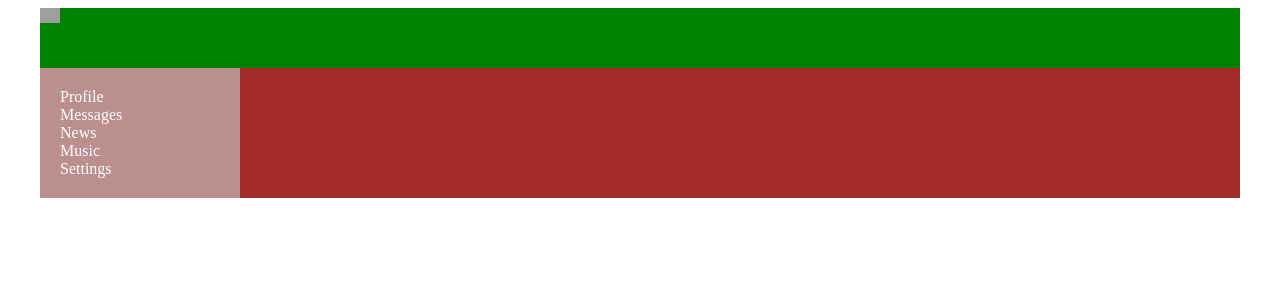
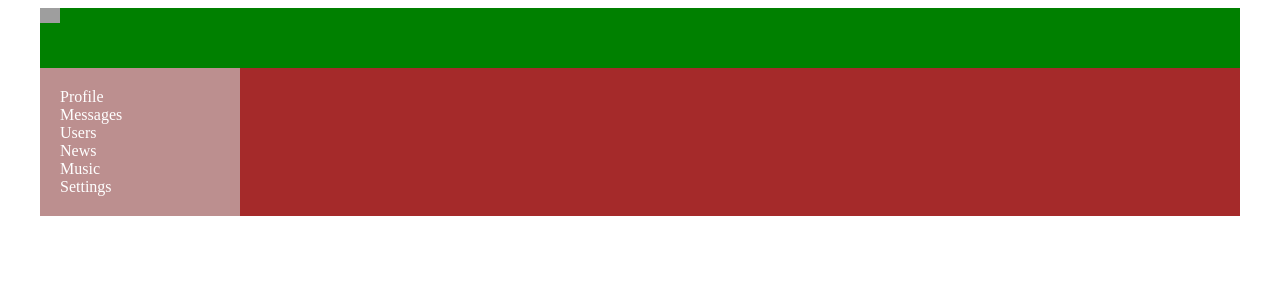
Before and after one commit to Srh-Yakovenko-ua/samurai-way, a React (Create React App) app: page / in a window 1280 px wide. Shown: the top 300 px of the page. Built offline with nearby package versions, Linux system fonts and the light colour scheme; grey boxes are pictures that could not be loaded.

Commit message:
add users link

```diff
--- a/src/comonents/Navbar/Navbar.tsx
+++ b/src/comonents/Navbar/Navbar.tsx
@@ -12,6 +12,9 @@ export const Navbar = () => {
                 <NavLink to={'/dialogs'} activeClassName={classes.active}>Messages</NavLink>
             </div>
             <div className={classes.item}>
+                <NavLink to={'/users'} activeClassName={classes.active}>Users</NavLink>
+            </div>
+            <div className={classes.item}>
                 <NavLink to={'/news'} activeClassName={classes.active}>News</NavLink>
             </div>
             <div className={classes.item}>
```
